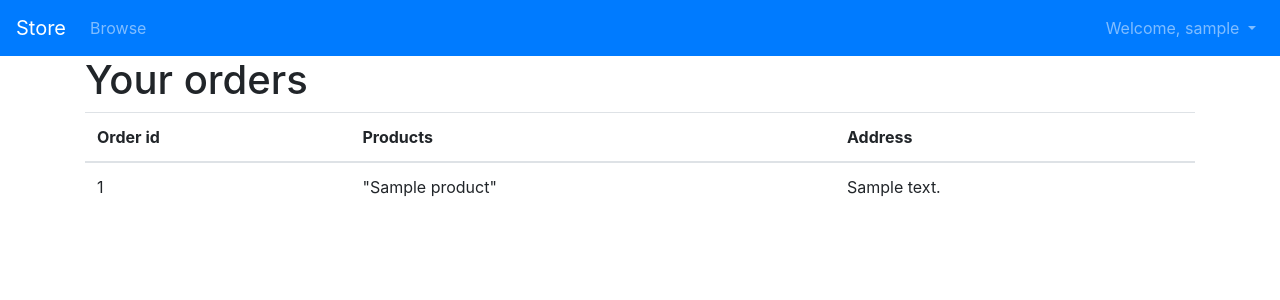
After one commit to GeorgeF23/GAD_Project2, a Django app: page /store/orders/ in a window 1280 px wide. The commit adds this page. Shown: the top 300 px of the page. Run offline with Django 3.2, Linux system fonts and the light colour scheme; a user stored in the database is signed in; tables that the repository leaves empty hold one stand-in row (values such as "Sample post"); some libraries are stand-ins or nearby versions.

Commit message:
Added the functionality to view orders.

```diff
--- /dev/null
+++ b/storeapp/templates/storeapp/order.html
@@ -0,0 +1,30 @@
+{% extends 'base.html' %}
+
+{% block content %}
+    <div class="container">
+        <h1>Your orders</h1>
+
+        <table class="table">
+            <thead>
+                <tr>
+                    <th scope="col">Order id</th>
+                    <th scope="col">Products</th>
+                    <th scope="col">Address</th>
+                </tr>
+            </thead>
+            <tbody>
+            {% for order in orders %}
+                <tr>
+                    <td>{{ order.id }}</td>
+                    <td>
+                        {% for product in order.products.all %}
+                          "{{ product }}"
+                        {% endfor %}
+                    </td>
+                    <td>{{ order.address }}</td>
+                </tr>
+            {% endfor %}
+            </tbody>
+        </table>
+    </div>
+{% endblock %}
--- a/storeapp/urls.py
+++ b/storeapp/urls.py
@@ -1,5 +1,5 @@
 from django.urls import path
-from .views import categories_view, category_view, product_view, add_to_cart_view, view_cart, finish_order
+from .views import categories_view, category_view, product_view, add_to_cart_view, view_cart, finish_order, view_orders
 
 app_name = 'storeapp'
 
@@ -9,5 +9,6 @@ urlpatterns = [
     path('products/<int:product_id>/', product_view, name='view_product'),
     path('cart/add/<int:product_id>', add_to_cart_view, name='add_to_cart'),
     path('cart/view/', view_cart, name='view_cart'),
-    path('cart/order', finish_order, name='finish_order')
+    path('cart/order', finish_order, name='finish_order'),
+    path('orders/', view_orders, name='view_orders')
 ]
--- a/storeapp/views.py
+++ b/storeapp/views.py
@@ -1,5 +1,5 @@
 from django.shortcuts import render, redirect
-from django.http import Http404
+from django.http import Http404, HttpResponse
 from django.contrib.auth.decorators import login_required
 from .models import Category, Product, Order, OrderItem
 
@@ -94,3 +94,16 @@ def finish_order(request):
 def get_products_from_cart(cart):
     products = Product.objects.filter(pk__in=cart)
     return products
+
+
+@login_required
+def view_orders(request):
+    orders = Order.objects.filter(client=request.user).all()
+
+    for order in orders:
+        print(order)
+        print(order.products.all())
+
+    return render(request, 'storeapp/order.html', {
+        "orders": orders
+    })
--- a/templates/base.html
+++ b/templates/base.html
@@ -30,7 +30,7 @@
                     <div class="dropdown-menu" aria-labelledby="profileDropown">
                         <a class="dropdown-item" href="{% url 'accounts:profile_view' %}">Your profile</a>
                         <div class="dropdown-divider"></div>
-                        <a class="dropdown-item" href="#">Your orders</a>
+                        <a class="dropdown-item" href="{% url 'storeapp:view_orders' %}">Your orders</a>
                         <a class="dropdown-item" href="{% url 'storeapp:view_cart' %}">View cart</a>
                     </div>
                 </li>
```
